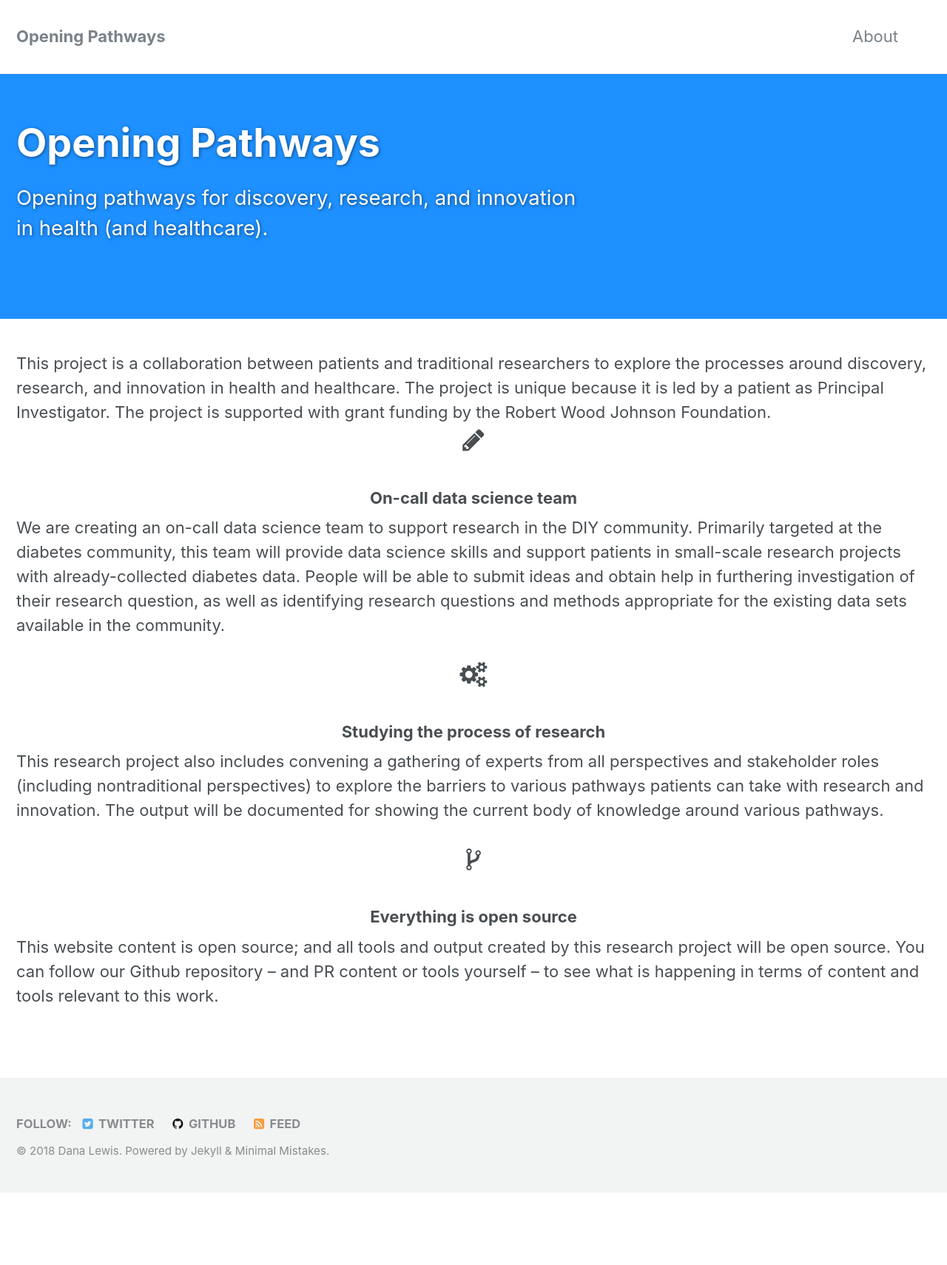
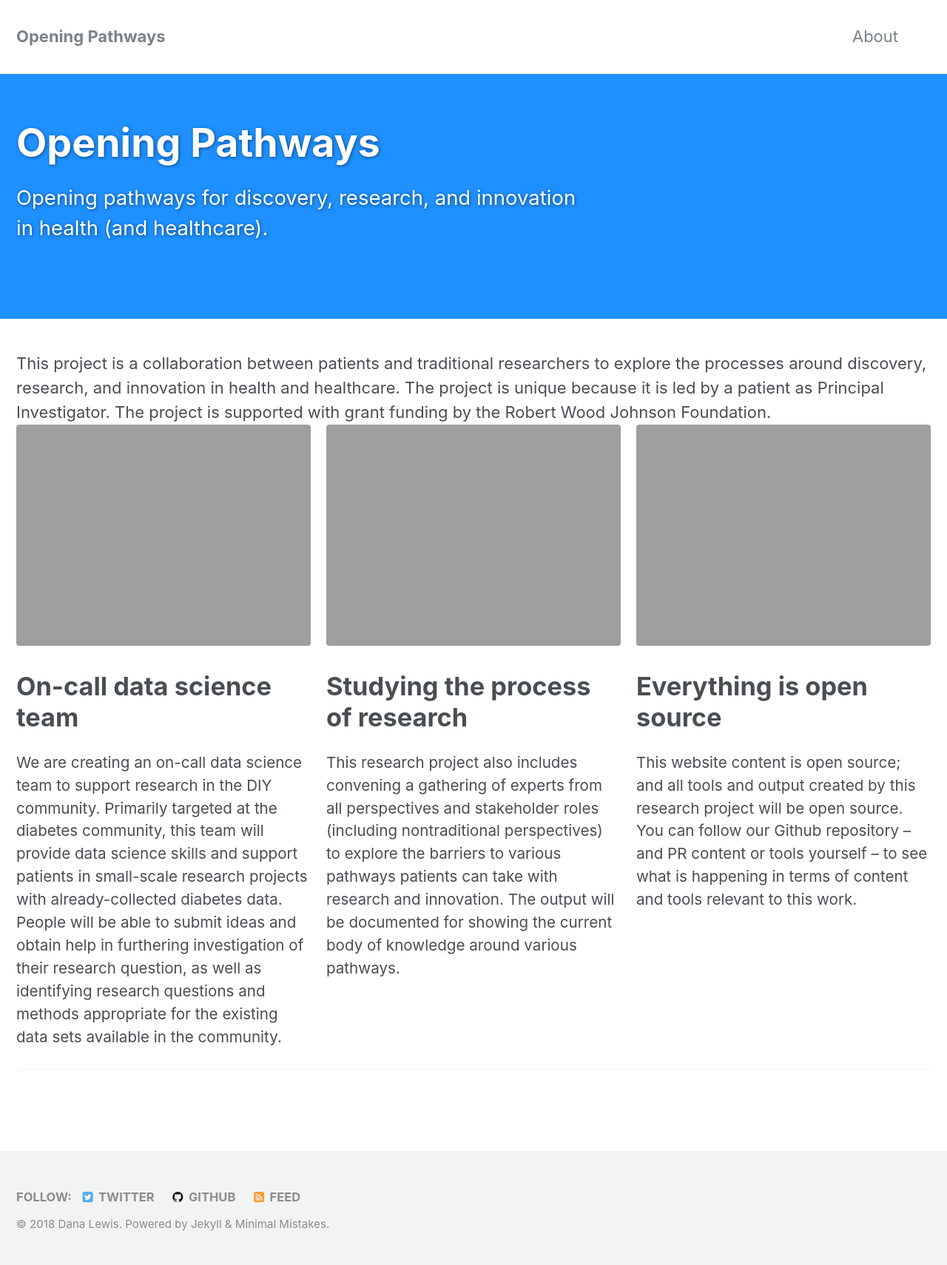
Before and after one commit to danamlewis/research, a Jekyll site: the page built from index.html, in a window 1280 px wide. Shown: the whole page at 74% size. Built offline with Jekyll 4.4.1, drawn with Linux system fonts in a browser that asks for light colours; the list of posts is cut into pages by our own code; before the commit the page ends 1612 px from its top, so only the background shows below that.

Commit message:
Converting to feature row

```diff
--- a/index.html
+++ b/index.html
@@ -4,28 +4,20 @@
 excerpt: "Opening pathways for discovery, research, and innovation in health (and healthcare)."
 header:
   overlay_color: "#1E90FF"
-
+feature_row:
+  - image_path: class="fa fa-pencil"
+    title: "On-call data science team"
+    excerpt: "We are creating an on-call data science team to support research in the DIY community. Primarily targeted at the diabetes community, this team will provide data science skills and support patients in small-scale research projects with already-collected diabetes data. People will be able to submit ideas and obtain help in furthering investigation of their research question, as well as identifying research questions and methods appropriate for the existing data sets available in the community."
+  - image_path: /assets/images/unsplash-gallery-image-2-th.jpg
+    title: "Studying the process of research"
+    excerpt: "This research project also includes convening a gathering of experts from all perspectives and stakeholder roles (including nontraditional perspectives) to explore the barriers to various pathways patients can take with research and innovation. The output will be documented for showing the current body of knowledge around various pathways."
+  - image_path: /assets/images/unsplash-gallery-image-3-th.jpg
+    title: "Everything is open source"
+    excerpt: "This website content is open source; and all tools and output created by this research project will be open source. You can follow our Github repository – and PR content or tools yourself – to see what is happening in terms of content and tools relevant to this work. "
+    btn_label: "Visit our Github"
+    btn_class: "btn--inverse"
 ---
 
 This project is a collaboration between patients and traditional researchers to explore the processes around discovery, research, and innovation in health and healthcare. The project is unique because it is led by a patient as Principal Investigator. The project is supported with grant funding by the Robert Wood Johnson Foundation.
 
-   <div class="row">
-        <div class="col-sm-4">
-            <h1 class="text-center"><i class="fa fa-pencil" aria-hidden="true"></i></h1>
-            <h3 class="text-center">On-call data science team</h3>
-            <p>We are creating an on-call data science team to support research in the DIY community. Primarily targeted at the diabetes community, this team will provide data science skills and support patients in small-scale research projects with already-collected diabetes data. People will be able to submit ideas and obtain help in furthering investigation of their research question, as well as identifying research questions and methods appropriate for the existing data sets available in the community.
-            </p>
-        </div>
-        <div class="col-sm-4">
-            <h1 class="text-center"><i class="fa fa-cogs" aria-hidden="true"></i></h1>
-            <h3 class="text-center">Studying the process of research</h3>
-            <p>This research project also includes convening a gathering of experts from all perspectives and stakeholder roles (including nontraditional perspectives) to explore the barriers to various pathways patients can take with research and innovation. The output will be documented for showing the current body of knowledge around various pathways.
-</p>
-        </div>
-        <div class="col-sm-4">
-            <h1 class="text-center"><i class="fa fa-code-fork" aria-hidden="true"></i></h1>
-            <h3 class="text-center">Everything is open source</h3>
-            <p>This website content is open source; and all tools and output created by this research project will be open source. You can follow our Github repository – and PR content or tools yourself – to see what is happening in terms of content and tools relevant to this work.
-</p>
-        </div>
-    </div>
+{% include feature_row %}
```
